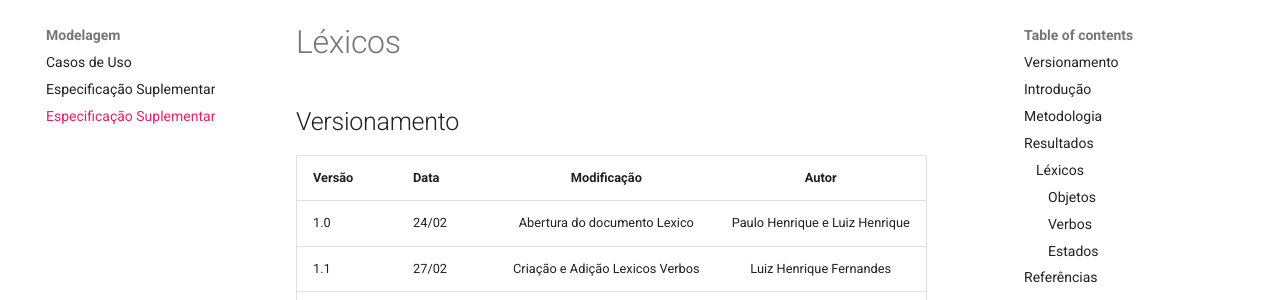
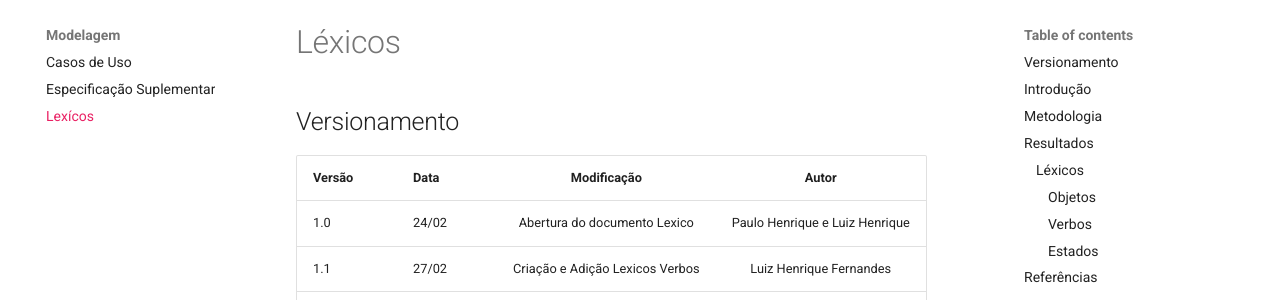
Before and after one commit to Requisitos-de-Software/2021.2-Tembici, an MkDocs documentation site: the page built from docs/modelagem/lexicos.md, in a window 1280 px wide. Shown: the part 124-424 px from the top of the page. Built offline with MkDocs 1.6.1 and Material for MkDocs 9.7.7, drawn with Linux system fonts in a browser that asks for light colours; comment, search, counter and statistics services are not loaded.

Commit message:
#33 alteração menu

```diff
--- a/mkdocs.yml
+++ b/mkdocs.yml
@@ -39,7 +39,7 @@ nav:
   - Modelagem:
     - Casos de Uso: ./modelagem/casos_de_uso.md
     - Especificação Suplementar: ./modelagem/especificacao_suplementar.md
-    - Especificação Suplementar: ./modelagem/lexicos.md
+    - Lexícos: ./modelagem/lexicos.md
 
 markdown_extensions:
   - attr_list
```
